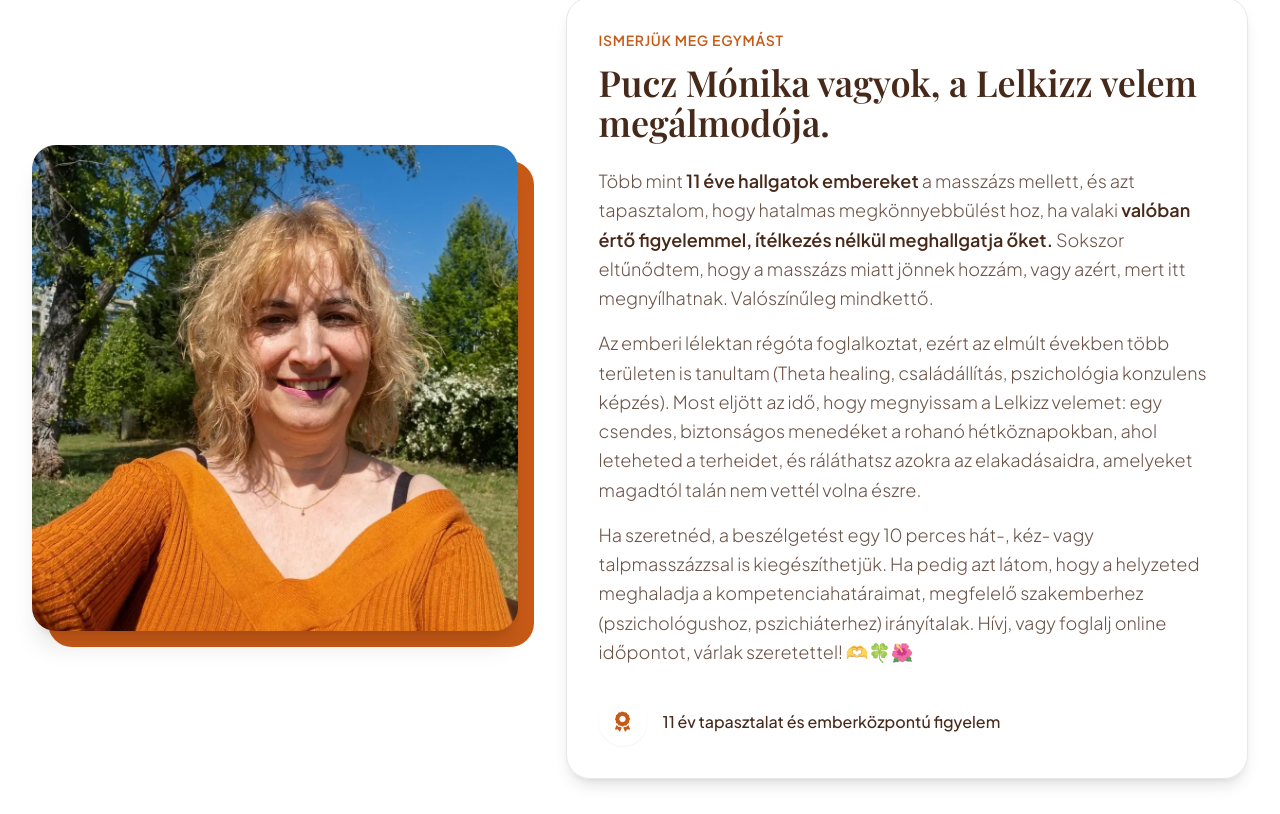
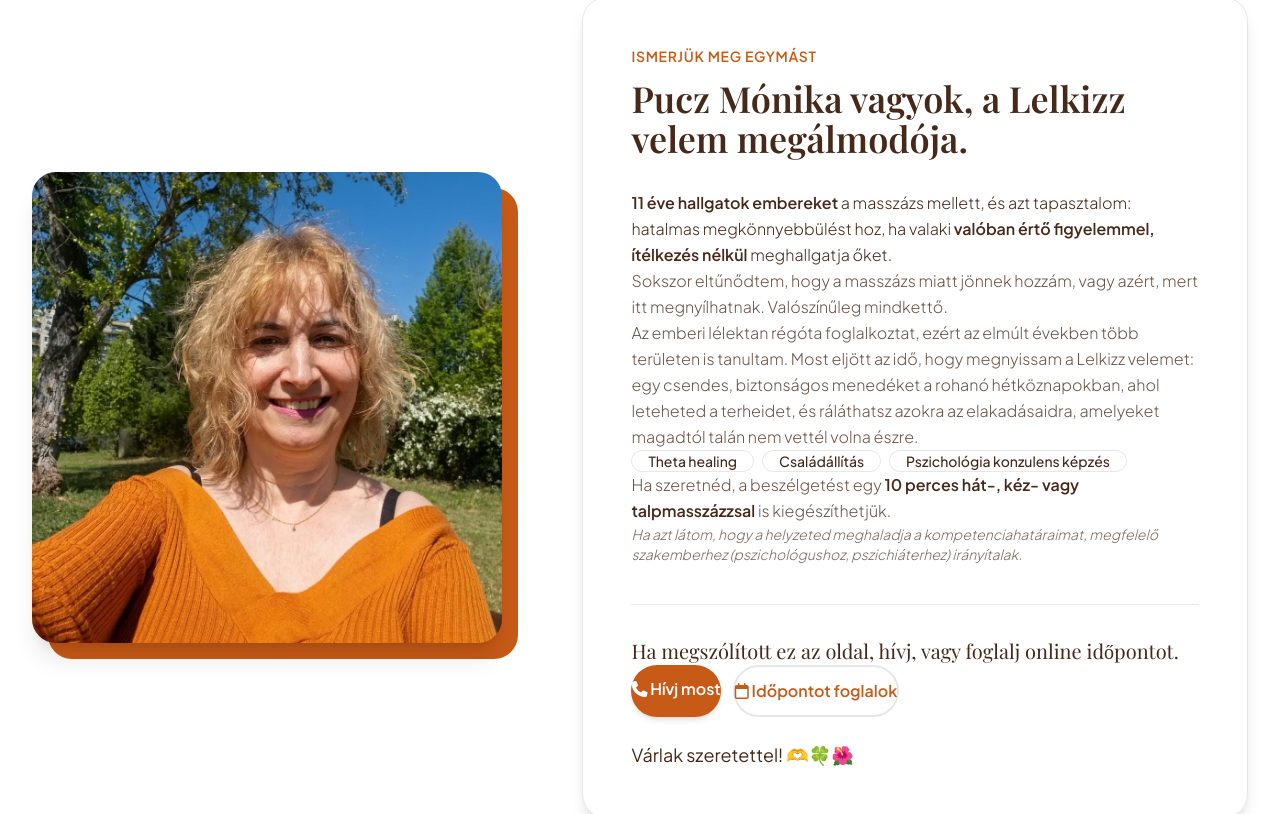
Before and after one commit to ndgrowthmarketing-tech/lelkizzvelem, a plain HTML site: page index.html in a window 1280 px wide. Shown: the part 929-1743 px from the top of the page. Drawn offline with nearby package versions, Linux system fonts and the light colour scheme; a script that the page names is missing; a web font is replaced by a local one.

Commit message:
Update index.html

```diff
--- a/index.html
+++ b/index.html
@@ -134,39 +134,76 @@
         </section>
 
 <!-- RÓLAM -->
-<section id="rolam" class="py-20 bg-white">
+<section id="rolam" class="py-20 lg:py-28 bg-white">
     <div class="max-w-7xl mx-auto px-4 sm:px-6 lg:px-8">
-        <div class="flex flex-col lg:flex-row items-center gap-12 lg:gap-16">
+        <div class="flex flex-col lg:flex-row items-center gap-12 lg:gap-20">
 
             <!-- Kép -->
-            <div class="w-full lg:w-5/12 relative">
+            <div class="w-full max-w-md mx-auto lg:max-w-none lg:w-5/12 relative">
                 <div class="absolute inset-0 bg-earth-500 rounded-3xl transform translate-x-4 translate-y-4"></div>
-                <img src="bemutatkozokep.webp" alt="Pucz Mónika, a Lelkizz velem alapítója" loading="lazy" decoding="async" class="relative z-10 w-full h-auto rounded-3xl shadow-xl object-cover">
+                <img src="bemutatkozokep.webp" alt="Pucz Mónika, a Lelkizz velem alapítója" loading="lazy" decoding="async"
+                     class="relative z-10 w-full aspect-[4/5] object-cover rounded-3xl shadow-xl">
             </div>
 
             <!-- Szöveg kártya -->
-            <div class="w-full lg:w-7/12 bg-orange-50 border border-earth-500/30 rounded-3xl shadow-lg p-8 md:p-10">
+            <div class="w-full lg:w-7/12 bg-orange-50/60 border border-earth-500/20 rounded-3xl shadow-lg p-8 md:p-12">
 
                 <span class="text-earth-500 font-semibold tracking-wider uppercase text-sm mb-3 block">Ismerjük meg egymást</span>
-                <h2 class="text-3xl md:text-4xl font-serif font-bold text-earth-800 mb-6">Pucz Mónika vagyok, a Lelkizz velem megálmodója.</h2>
+                <h2 class="text-3xl md:text-4xl font-serif font-bold text-earth-800 mb-8 leading-tight">
+                    Pucz Mónika vagyok,<br class="hidden md:block">
+                    a Lelkizz velem megálmodója.
+                </h2>
 
-                <div class="space-y-4 text-lg text-earth-800/80 font-light leading-relaxed">
+                <div class="space-y-5 text-base md:text-lg text-earth-800/80 font-light leading-relaxed">
+
+                    <!-- Kiemelt bevezető -->
+                    <p class="border-l-4 border-earth-500 pl-5 text-earth-800">
+                        <strong class="font-semibold">11 éve hallgatok embereket</strong> a masszázs mellett, és azt tapasztalom: hatalmas megkönnyebbülést hoz, ha valaki <strong class="font-semibold">valóban értő figyelemmel, ítélkezés nélkül</strong> meghallgatja őket.
+                    </p>
+
                     <p>
-                        Több mint <strong class="font-semibold text-earth-800">11 éve hallgatok embereket</strong> a masszázs mellett, és azt tapasztalom, hogy hatalmas megkönnyebbülést hoz, ha valaki <strong class="font-semibold text-earth-800">valóban értő figyelemmel, ítélkezés nélkül meghallgatja őket.</strong> Sokszor eltűnődtem, hogy a masszázs miatt jönnek hozzám, vagy azért, mert itt megnyílhatnak. Valószínűleg mindkettő.
+                        Sokszor eltűnődtem, hogy a masszázs miatt jönnek hozzám, vagy azért, mert itt megnyílhatnak. Valószínűleg mindkettő.
                     </p>
+
                     <p>
-                        Az emberi lélektan régóta foglalkoztat, ezért az elmúlt években több területen is tanultam (Theta healing, családállítás, pszichológia konzulens képzés). Most eljött az idő, hogy megnyissam a Lelkizz velemet: egy csendes, biztonságos menedéket a rohanó hétköznapokban, ahol leteheted a terheidet, és ráláthatsz azokra az elakadásaidra, amelyeket magadtól talán nem vettél volna észre.
+                        Az emberi lélektan régóta foglalkoztat, ezért az elmúlt években több területen is tanultam. Most eljött az idő, hogy megnyissam a Lelkizz velemet: egy csendes, biztonságos menedéket a rohanó hétköznapokban, ahol leteheted a terheidet, és ráláthatsz azokra az elakadásaidra, amelyeket magadtól talán nem vettél volna észre.
                     </p>
+
+                    <!-- Képzések -->
+                    <div class="flex flex-wrap gap-2 pt-1">
+                        <span class="px-4 py-1.5 bg-white border border-earth-500/30 rounded-full text-sm font-medium text-earth-800">Theta healing</span>
+                        <span class="px-4 py-1.5 bg-white border border-earth-500/30 rounded-full text-sm font-medium text-earth-800">Családállítás</span>
+                        <span class="px-4 py-1.5 bg-white border border-earth-500/30 rounded-full text-sm font-medium text-earth-800">Pszichológia konzulens képzés</span>
+                    </div>
+
                     <p>
-                        Ha szeretnéd, a beszélgetést egy 10 perces hát-, kéz- vagy talpmasszázzsal is kiegészíthetjük. Ha pedig azt látom, hogy a helyzeted meghaladja a kompetenciahatáraimat, megfelelő szakemberhez (pszichológushoz, pszichiáterhez) irányítalak. Hívj, vagy foglalj online időpontot, várlak szeretettel! 🫶🍀🌺
+                        Ha szeretnéd, a beszélgetést egy <strong class="font-semibold text-earth-800">10 perces hát-, kéz- vagy talpmasszázzsal</strong> is kiegészíthetjük.
+                    </p>
+
+                    <p class="text-sm md:text-base text-earth-800/70 italic">
+                        Ha azt látom, hogy a helyzeted meghaladja a kompetenciahatáraimat, megfelelő szakemberhez (pszichológushoz, pszichiáterhez) irányítalak.
                     </p>
                 </div>
 
-                <div class="mt-8 flex items-center gap-4">
-                    <div class="w-12 h-12 bg-white rounded-full flex items-center justify-center text-earth-500 shadow-sm">
-                        <i class="fa-solid fa-award text-xl"></i>
+                <!-- Felhívás -->
+                <div class="mt-10 pt-8 border-t border-earth-500/20">
+                    <p class="font-serif text-xl md:text-2xl text-earth-800 mb-5">
+                        Ha megszólított ez az oldal, <br class="hidden sm:block">
+                        hívj, vagy foglalj online időpontot.
+                    </p>
+
+                    <div class="flex flex-col sm:flex-row gap-3">
+                        <a href="tel:+36000000000"
+                           class="inline-flex items-center justify-center gap-2 px-7 py-3 bg-earth-500 text-white font-semibold rounded-full shadow-md hover:shadow-lg hover:-translate-y-0.5 transition">
+                            <i class="fa-solid fa-phone"></i> Hívj most
+                        </a>
+                        <a href="#idopont"
+                           class="inline-flex items-center justify-center gap-2 px-7 py-3 bg-white text-earth-500 font-semibold border-2 border-earth-500 rounded-full hover:bg-earth-500 hover:text-white transition">
+                            <i class="fa-regular fa-calendar"></i> Időpontot foglalok
+                        </a>
                     </div>
-                    <span class="font-medium text-earth-800">11 év tapasztalat és emberközpontú figyelem</span>
+
+                    <p class="mt-6 text-lg text-earth-800">Várlak szeretettel! 🫶🍀🌺</p>
                 </div>
 
             </div>
```
